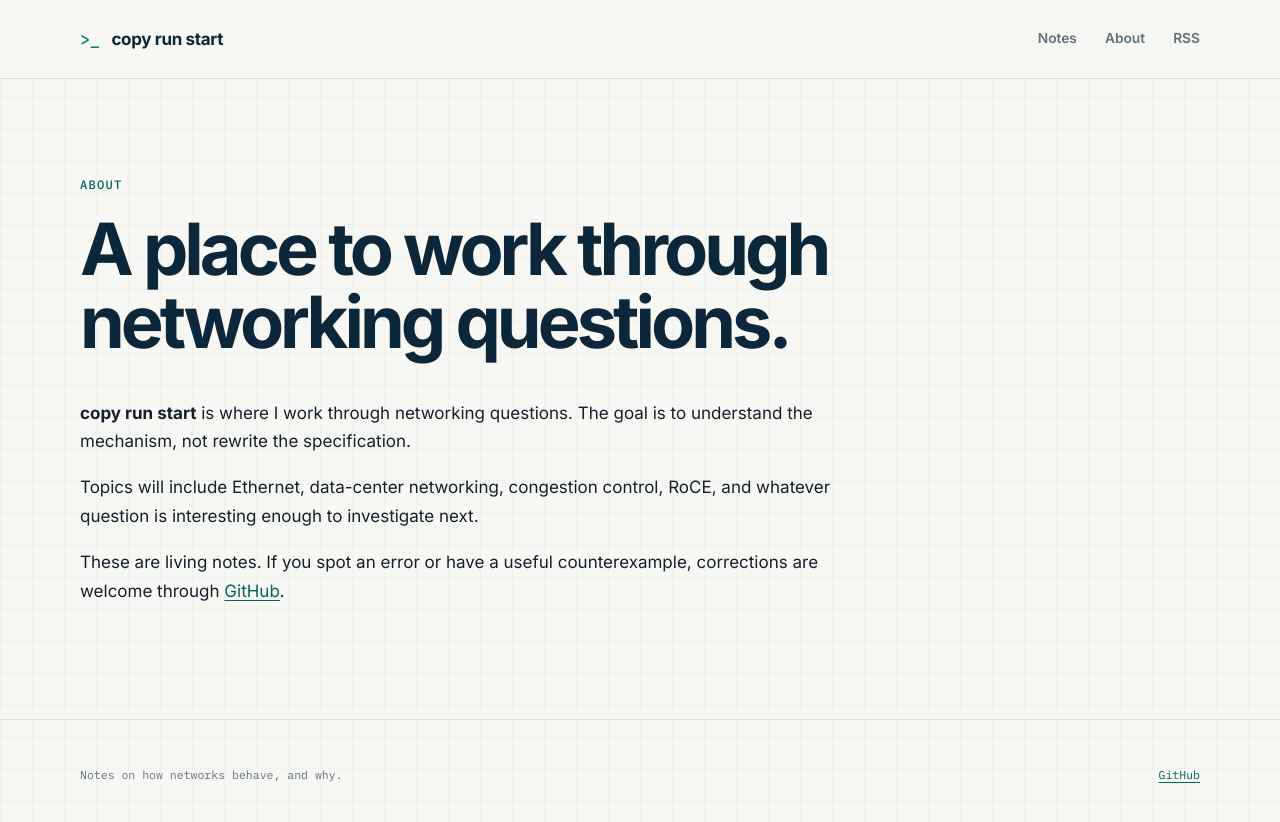
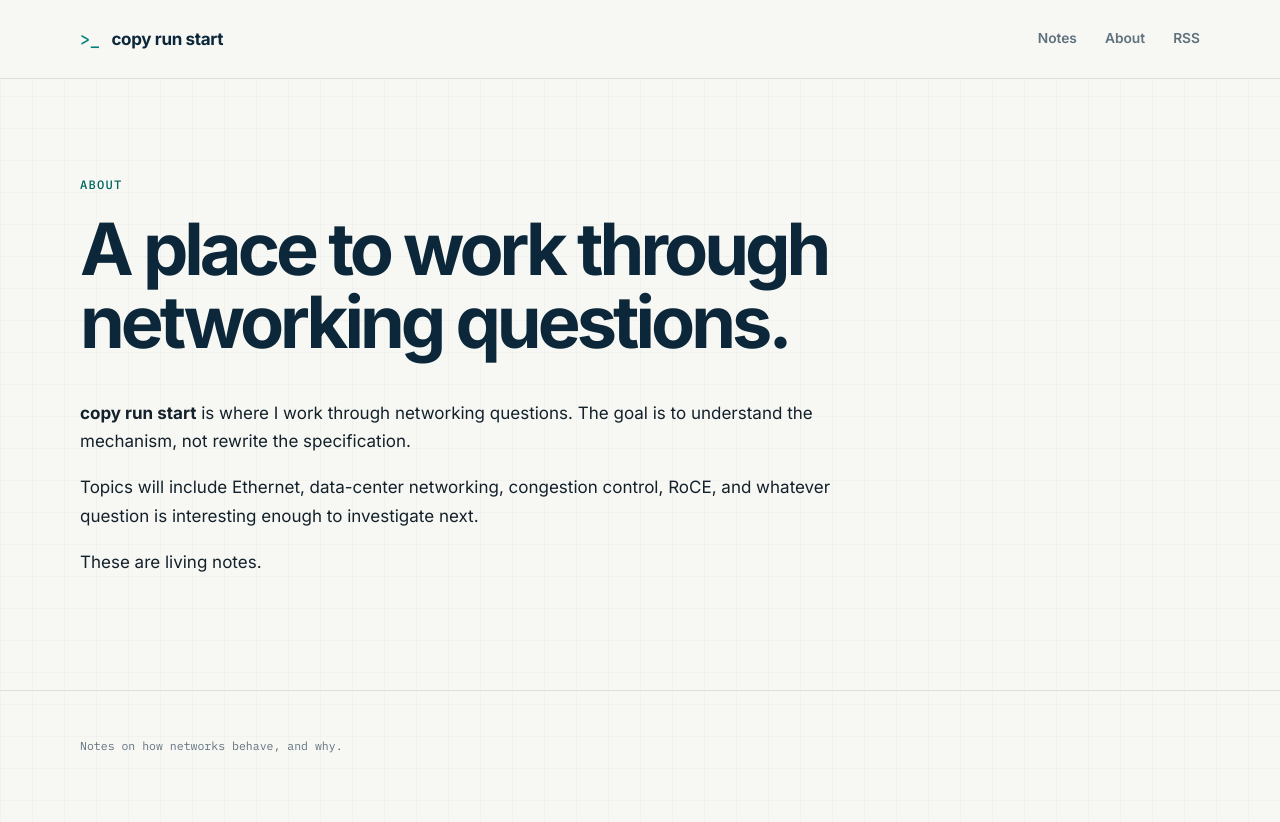
Before and after one commit to karsagar28/karsagar28.github.io, a Jekyll site: the page built from about.md, in a window 1280 px wide. Shown: the top 822 px of the page. Built offline with Jekyll 4.4.1, drawn with Linux system fonts in a browser that asks for light colours.

Commit message:
Remove public GitHub links

```diff
--- a/_layouts/default.html
+++ b/_layouts/default.html
@@ -34,7 +34,6 @@
     <footer class="site-footer">
       <div class="shell footer-inner">
         <p>Notes on how networks behave, and why.</p>
-        <p><a href="https://github.com/karsagar28">GitHub</a></p>
       </div>
     </footer>
   </body>
--- a/_layouts/post.html
+++ b/_layouts/post.html
@@ -16,7 +16,6 @@ layout: default
   </div>
 
   <footer class="post-footer">
-    <p>Found an error? <a href="https://github.com/karsagar28/karsagar28.github.io/issues/new">Open an issue on GitHub</a>.</p>
     <a class="back-link" href="{{ '/' | relative_url }}">← All notes</a>
   </footer>
 </article>
--- a/about.md
+++ b/about.md
@@ -13,5 +13,5 @@ description: About copy run start.
 
   <p>Topics will include Ethernet, data-center networking, congestion control, RoCE, and whatever question is interesting enough to investigate next.</p>
 
-  <p>These are living notes. If you spot an error or have a useful counterexample, corrections are welcome through <a href="https://github.com/karsagar28/karsagar28.github.io/issues">GitHub</a>.</p>
+  <p>These are living notes.</p>
 </article>
```
